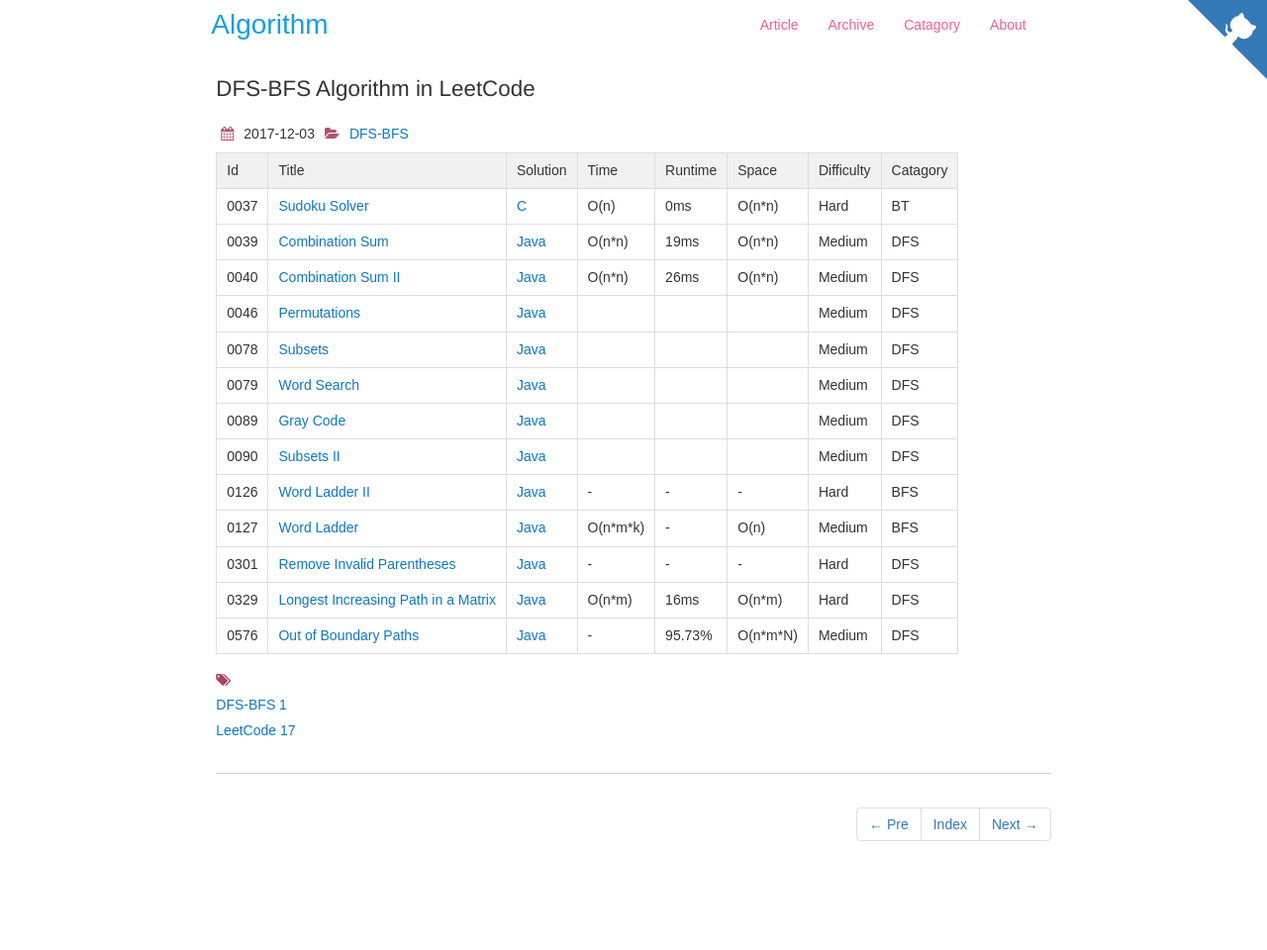
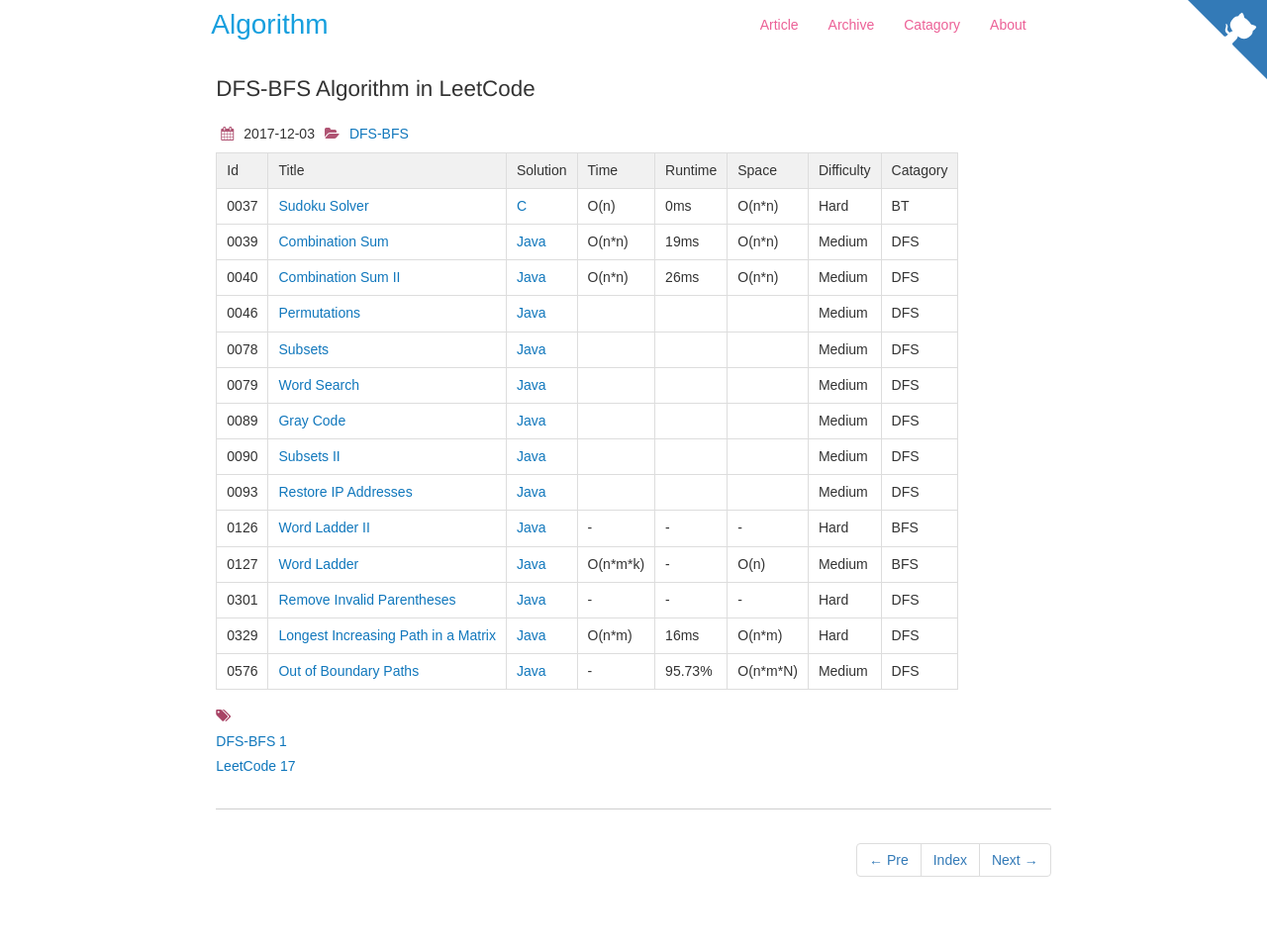
Before and after one commit to dunso/algorithm, a Jekyll site: the page built from docs/_posts/2017-12-03-DFS-BFS.md, in a window 1280 px wide. Shown: the whole page at 99% size. Built offline with Jekyll 4.4.1, drawn with Linux system fonts in a browser that asks for light colours; nearby versions of some CDN libraries; before the commit the page ends 924 px from its top, so only the background shows below that.

Commit message:
Add index of LeetCode0093.java to docs

```diff
--- a/docs/_posts/2017-12-03-DFS-BFS.md
+++ b/docs/_posts/2017-12-03-DFS-BFS.md
@@ -20,6 +20,7 @@
 |0079|[Word Search](https://leetcode.com/problems/word-search/) | [Java](https://e.srl/leetcode-79/)  ||||  Medium |DFS|
 |0089|[Gray Code](https://leetcode.com/problems/gray-code) | [Java](https://e.srl/leetcode-89/)  ||||  Medium |DFS|
 |0090|[Subsets II](https://leetcode.com/problems/subsets-ii) | [Java](https://e.srl/leetcode-90/)  ||||  Medium |DFS|
+|0093|[Restore IP Addresses](https://leetcode.com/problems/restore-ip-addresses/) | [Java](https://e.srl/leetcode-93/)  ||||  Medium |DFS|
 |0126|[Word Ladder II](https://leetcode.com/problems/word-ladder-ii/) | [Java](https://e.srl/leetcode-126/)  |-|-|-|  Hard |BFS|
 |0127|[Word Ladder](https://leetcode.com/problems/word-ladder/) | [Java](https://e.srl/leetcode-127/)  | O(n\*m\*k) |-| O(n)  |  Medium |BFS|
 |0301|[Remove Invalid Parentheses](https://leetcode.com/problems/remove-invalid-parentheses) | [Java](https://e.srl/leetcode-301/)  | - | - | - | Hard |DFS|
```
